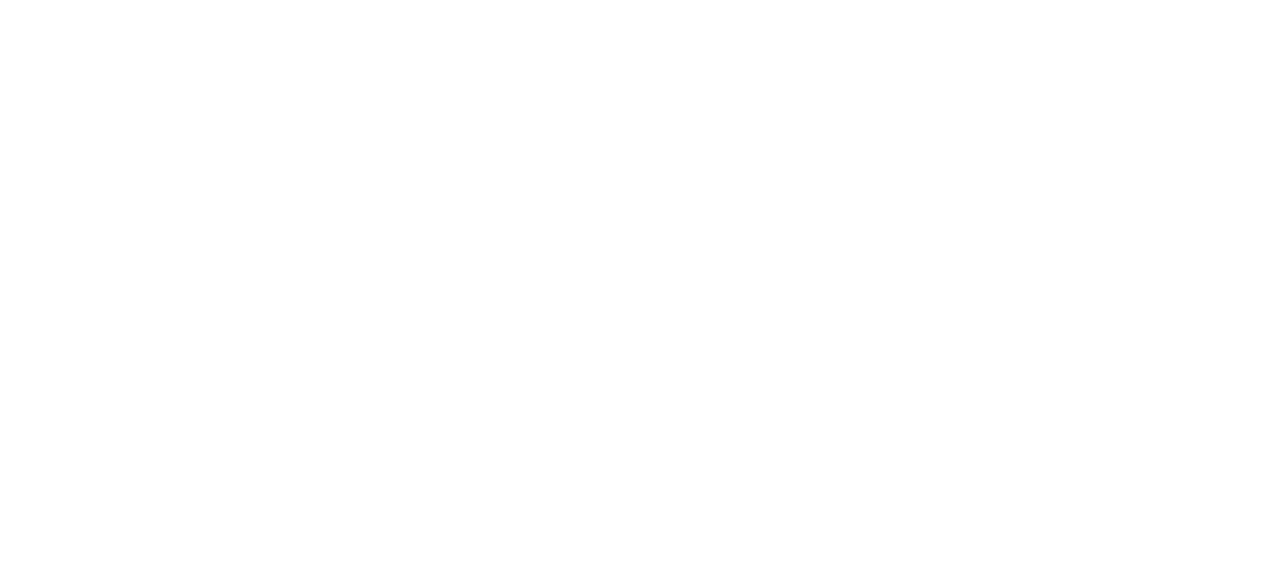
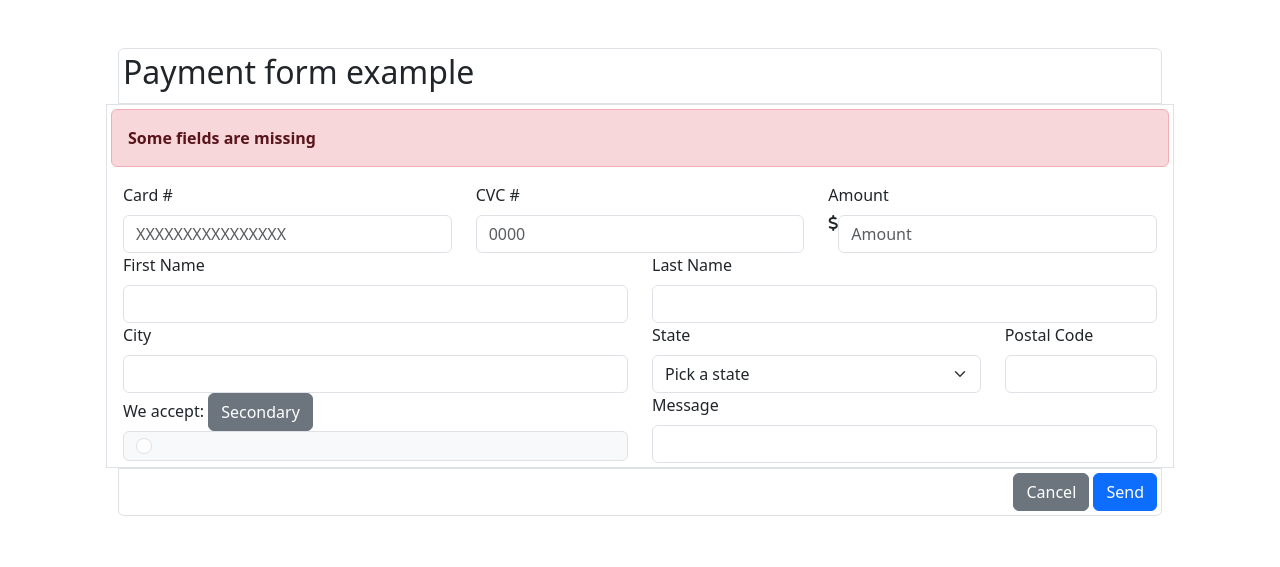
Before and after one commit to 4GeeksAcademy/Create-an-HTML5-form_Taylor-Allen, a plain HTML site: page index.html in a window 1280 px wide. Drawn offline with nearby package versions, Linux system fonts and the light colour scheme.

Commit message:
First commit

```diff
--- a/index.html
+++ b/index.html
@@ -1,10 +1,80 @@
 <!DOCTYPE html>
 <html lang="en">
-    <head>
-        <meta charset="UTF-8" />
-        <meta http-equiv="X-UA-Compatible" content="IE=edge" />
-        <meta name="viewport" content="width=device-width, initial-scale=1.0" />
-        <title>Hello World</title>
-    </head>
-    <body></body>
+  <head>
+    <meta charset="utf-8" />
+    <meta name="viewport" content="width=device-width, initial-scale=1" />
+    <script src="https://kit.fontawesome.com/4aa61b2126.js" crossorigin="anonymous"></script>
+    <title>Create a HTML5 Form | Taylor Allen</title>
+    <link href="https://cdn.jsdelivr.net/npm/bootstrap@5.3.2/dist/css/bootstrap.min.css" rel="stylesheet" integrity="sha384-T3c6CoIi6uLrA9TneNEoa7RxnatzjcDSCmG1MXxSR1GAsXEV/Dwwykc2MPK8M2HN" crossorigin="anonymous">
+  </head>
+  <body>
+    <div class="container mx-auto p-5">
+        <div class="form-header border rounded-top p-1">
+            <h2>Payment form example</h2>
+        </div>
+        <form class="row border p-1">
+            <div class="alert alert-danger" role="alert">
+                <b>Some fields are missing</b>
+            </div>
+            <!-- CARD info -->
+            <div class="col-md-4">
+                <label for="formCardNumber" class="form-label">Card #</label>
+                <input type="text" class="form-control" id="formCardNumber" placeholder="XXXXXXXXXXXXXXXX" maxlength="19">
+            </div>
+            <div class="col-md-4">
+                <label for="inputCVC" class="form-label">CVC #</label>
+                <input type="password" class="form-control" id="inputCVC" placeholder="0000">
+            </div>
+            <div class="col-md-4">
+                <label for="inputAmount" class="form-label">Amount</label>
+                <div class="amountStyle d-flex justify-content-center">
+                <i class="fas fa-dollar-sign trailing d-block"></i><input type="text" class="form-control" id="inputAmount" placeholder="Amount">
+                </div>
+            </div>
+            <div class="col-6">
+                <label for="inputFirstName" class="form-label">First Name</label>
+                <input type="text" class="form-control" id="inputFirstName">
+            </div>
+            <div class="col-6">
+                <label for="inputLastName" class="form-label">Last Name</label>
+                <input type="text" class="form-control" id="inputLastName">
+            </div>
+            <div class="col-md-6">
+                <label for="inputCity" class="form-label">City</label>
+                <input type="text" class="form-control" id="inputCity">
+            </div>
+            <div class="col-md-4">
+                <label for="inputState" class="form-label">State</label>
+                <select id="inputState" class="form-select">
+                  <option selected>Pick a state</option>
+                  <option>AL</option>
+                  <option>AK</option>
+                  <option>AZ</option>
+                  <option>AR</option>
+                </select>
+            </div>
+            <div class="col-md-2">
+                <label for="inputPostal" class="form-label">Postal Code</label>
+                <input type="text" class="form-control" id="inputPostal">
+            </div>
+            <!-- Payment methods -->
+            <div class="col-6">
+                <label for="inputLastName" class="form-label">We accept:</label>
+                <button type="button" class="btn btn-secondary">Secondary</button>
+                <div class="input-group-text">
+                    <input class="form-check-input mt-0" type="radio" value="" aria-label="Radio button for following text input">
+                </div>
+            </div>
+            <div class="col-6">
+                <label for="inputMessage" class="form-label">Message</label>
+                <input type="textarea" class="form-control" id="inputMessage">
+            </div>
+        </form>
+        <div class="form-footer border rounded-bottom p-1 text-end">
+            <button type="button" class="btn btn-secondary">Cancel</button>
+            <button type="button" class="btn btn-primary">Send</button>
+        </div>
+    </div>
+    <script src="https://cdn.jsdelivr.net/npm/bootstrap@5.3.2/dist/js/bootstrap.bundle.min.js" integrity="sha384-C6RzsynM9kWDrMNeT87bh95OGNyZPhcTNXj1NW7RuBCsyN/o0jlpcV8Qyq46cDfL" crossorigin="anonymous"></script>
+  </body>
 </html>
```
